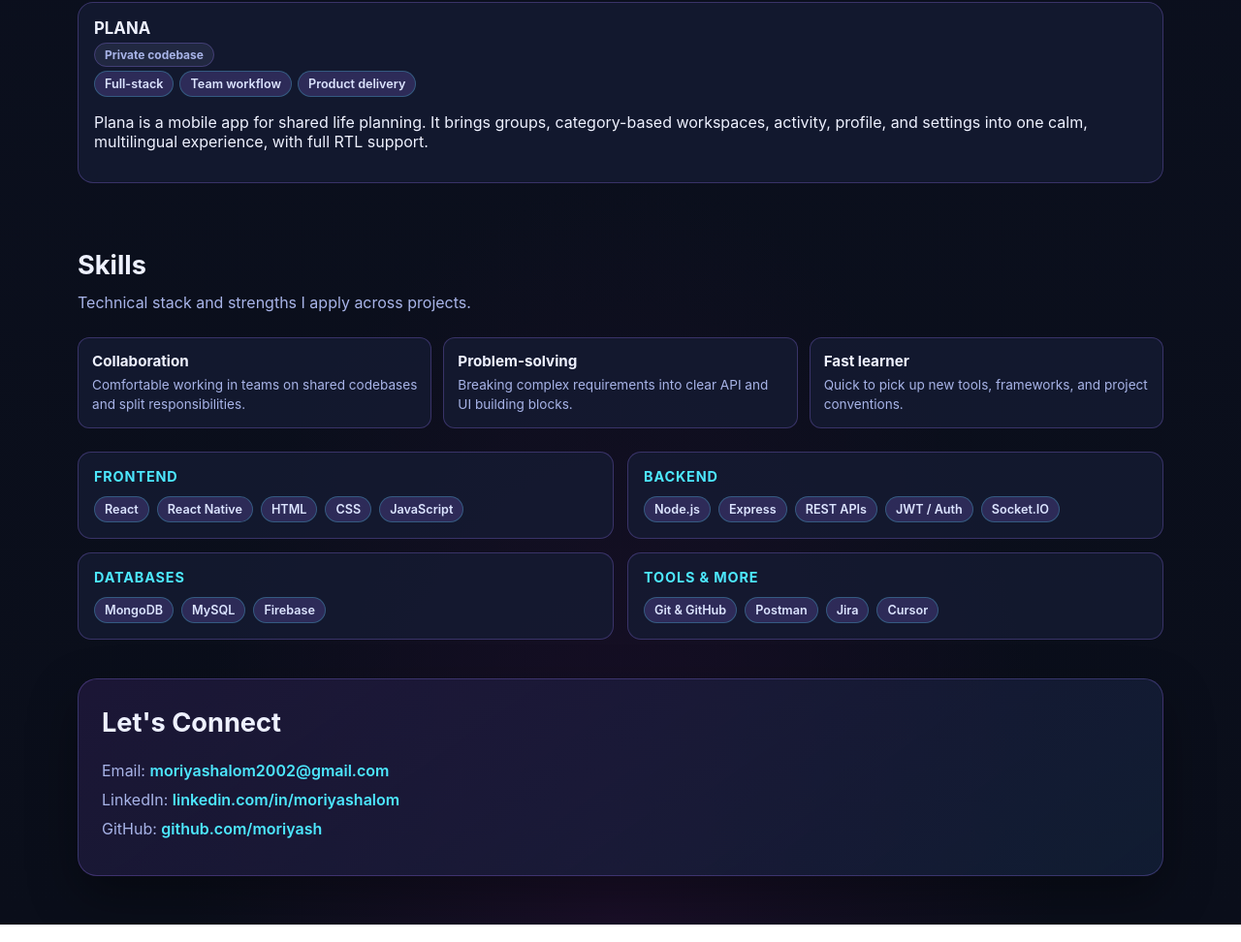
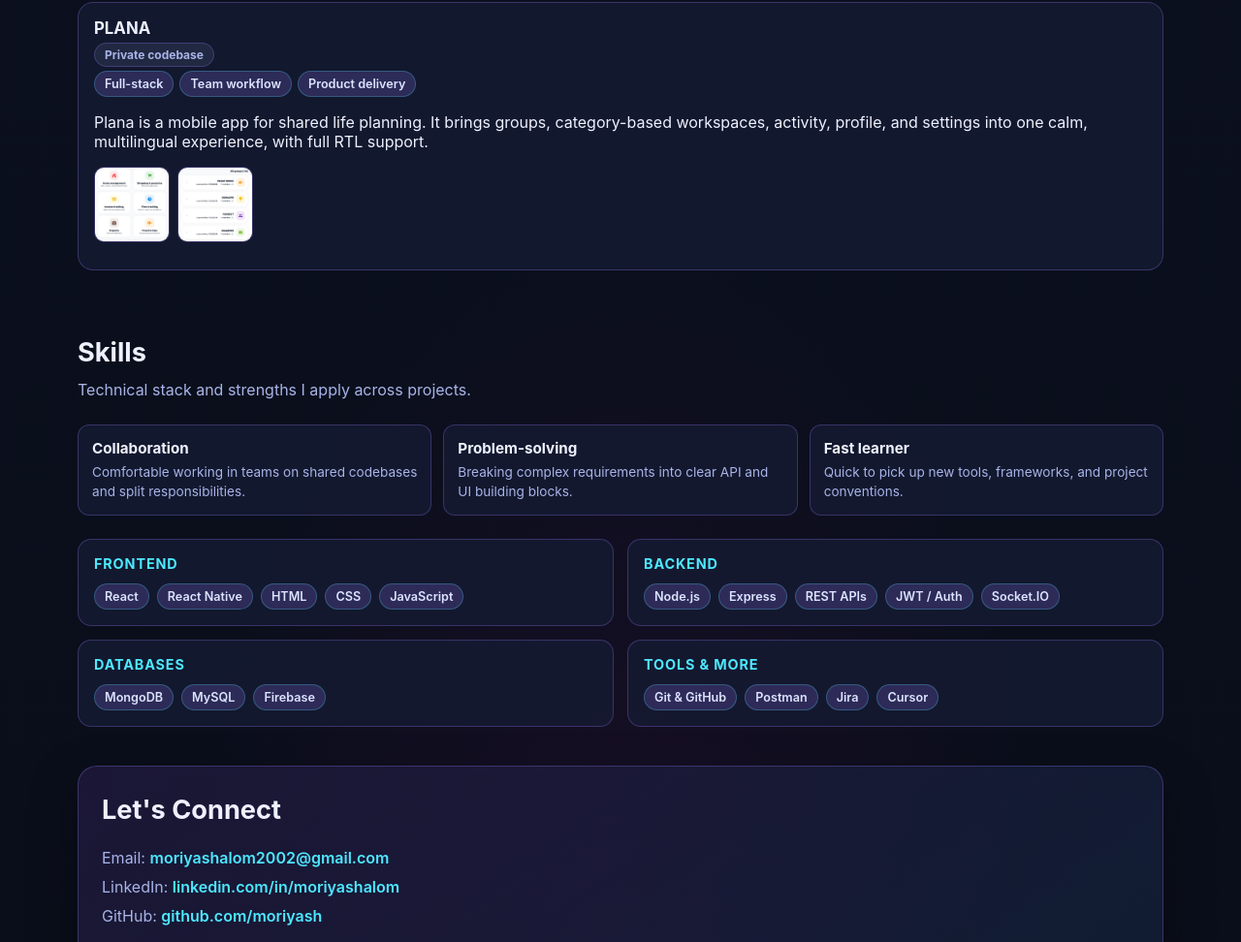
Before and after one commit to moriyash/moriyash.github.io, a plain HTML site: page index.html in a window 1280 px wide. Shown: the part 2117-3089 px from the top of the page at 97% size. Drawn offline with Linux system fonts and the light colour scheme.

Commit message:
PICTURES UPDATED

```diff
--- a/index.html
+++ b/index.html
@@ -792,6 +792,10 @@
                 workspaces, activity, profile, and settings into one calm, multilingual experience,
                 with full RTL support.
               </p>
+              <div class="project-gallery">
+                <button type="button" class="gallery-thumb" aria-label="View screenshot 1"><img src="images/plana/1.png" alt="PLANA app home screen" loading="lazy" /></button>
+                <button type="button" class="gallery-thumb" aria-label="View screenshot 2"><img src="images/plana/2.png" alt="PLANA my groups screen" loading="lazy" /></button>
+              </div>
             </div>
           </article>
         </div>
```
Also changed, not shown: images/plana/1.png (added), images/plana/2.png (added).
